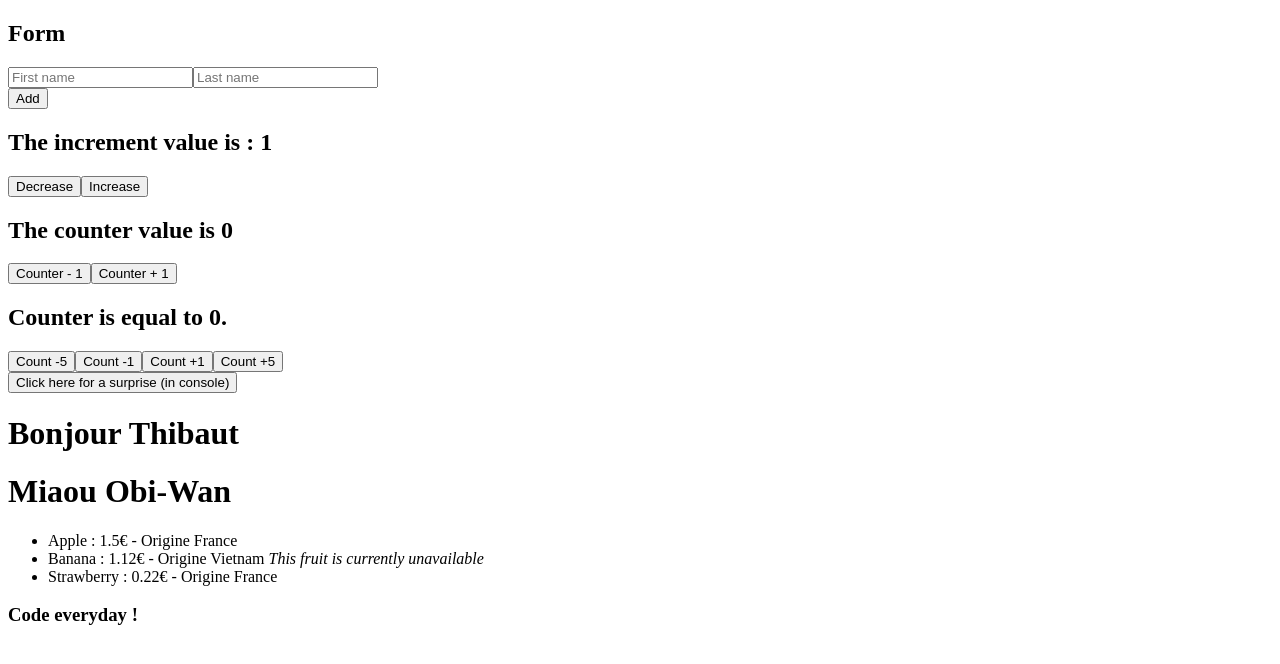
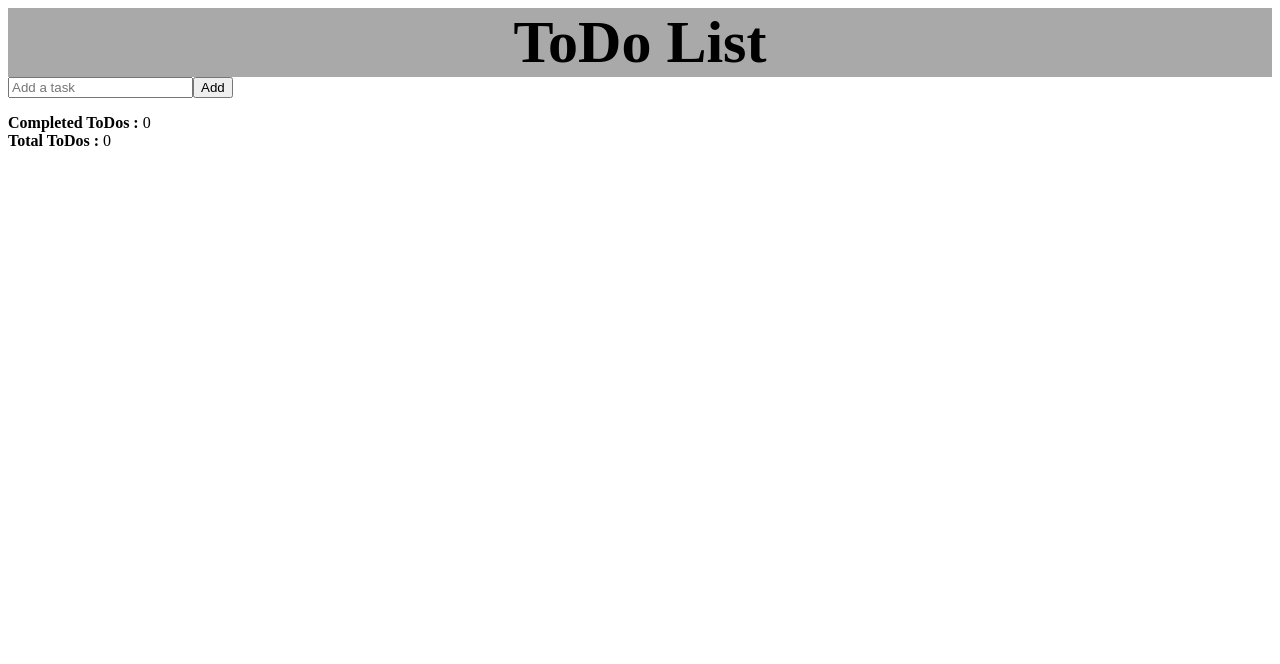
Before and after one commit to teberhart/react-tutorial, a React (Vite) app: page / in a window 1280 px wide. Shown: the top 664 px of the page. Built offline with nearby package versions, Linux system fonts and the light colour scheme.

Commit message:
tutorials 28 to 35

```diff
--- a/src/App.jsx
+++ b/src/App.jsx
@@ -5,6 +5,7 @@ import Message from "./components/Message.jsx";
 import Counter from "./components/Counter.jsx";
 import ComplexCounter from "./components/ComplexCounter.jsx";
 import Form from "./components/Form.jsx";
+import Main from "./components/todo/Main.jsx";
 
 function App() {
     const personThibaut = {
@@ -15,7 +16,7 @@ function App() {
         greeting: "Miaou",
         name: "Obi-Wan"
     }
-    return (
+    const toReturn =
         <div className="App">
             <Form />
             <ComplexCounter />
@@ -26,6 +27,18 @@ function App() {
             <Fruits />
             <Conditional display={false}/>
         </div>
+    ;
+
+    const toReturnTodo =
+        <div>
+            <Main />
+        </div>
+    ;
+
+    return (
+        <div>
+            <Main />
+        </div>
     )
 }
 
--- a/src/components/Fruits.jsx
+++ b/src/components/Fruits.jsx
@@ -28,7 +28,7 @@ export default function Fruits() {
         <div>
             <ul>
                 {fruits.map((fruit) => (
-                    <Fruit fruit={fruit} />
+                    <Fruit key={fruit.name} fruit={fruit} />
                 ))}
             </ul>
         </div>
--- /dev/null
+++ b/src/components/todo/Bar.jsx
@@ -0,0 +1,38 @@
+import {useState} from "react";
+import List from "./List.jsx";
+
+export default function Bar() {
+    const [inputValue, setInputValue] = useState("");
+    const [list, setList] = useState([]);
+
+    function handleButton(e) {
+        e.preventDefault();
+        if (!(list.includes(inputValue))) {
+            setList([...list,
+                inputValue
+            ]);
+            setInputValue("");
+        } else {
+            alert("ToDo list already contains this !")
+        }
+    }
+
+    return (
+        <div>
+            <form>
+                <input
+                    type="text"
+                    placeholder="Add a task"
+                    value={inputValue}
+                    name="inputValue"
+                    onChange={(e) => setInputValue(e.target.value)}
+                />
+                <button
+                    type="submit"
+                    onClick={(e) => handleButton(e)
+                }>Add</button>
+            </form>
+            <List list={list}/>
+        </div>
+    );
+}
--- /dev/null
+++ b/src/components/todo/Footer.jsx
@@ -0,0 +1,12 @@
+export default function Footer() {
+    return (
+        <footer>
+            <div>
+                <b>Completed ToDos : </b> 0
+            </div>
+            <div>
+                <b>Total ToDos : </b> 0
+            </div>
+        </footer>
+    );
+}
--- /dev/null
+++ b/src/components/todo/Header.jsx
@@ -0,0 +1,9 @@
+import styles from './Header.module.css';
+
+export default function Header() {
+    return (
+        <header className={styles.header}>
+            <b>ToDo List</b>
+        </header>
+    );
+}
--- /dev/null
+++ b/src/components/todo/Header.module.css
@@ -0,0 +1,6 @@
+.header {
+    background-color: darkgrey;
+    font-size: 60px;
+    color: black;
+    text-align: center;
+}
--- /dev/null
+++ b/src/components/todo/Item.jsx
@@ -0,0 +1,15 @@
+import {useState} from "react";
+
+export default function Item({item}) {
+    const [status, setStatus] = useState(false);
+
+    function handleClick() {
+        setStatus(!status);
+    }
+
+    return (
+        <li className="header">
+            {item}
+        </li>
+    );
+}
--- /dev/null
+++ b/src/components/todo/List.jsx
@@ -0,0 +1,9 @@
+import Item from "./Item.jsx";
+
+export default function List({list}) {
+    return (
+        <ul>
+            {list.map((item) => <Item key={item} item={item}/>)}
+        </ul>
+    );
+}
--- /dev/null
+++ b/src/components/todo/Main.jsx
@@ -0,0 +1,14 @@
+import Header from "./Header.jsx";
+import Bar from "./Bar.jsx";
+import List from "./List.jsx";
+import Footer from "./Footer.jsx";
+
+export default function Main() {
+    return (
+      <div>
+          <Header />
+          <Bar />
+          <Footer />
+      </div>
+    );
+}
```
